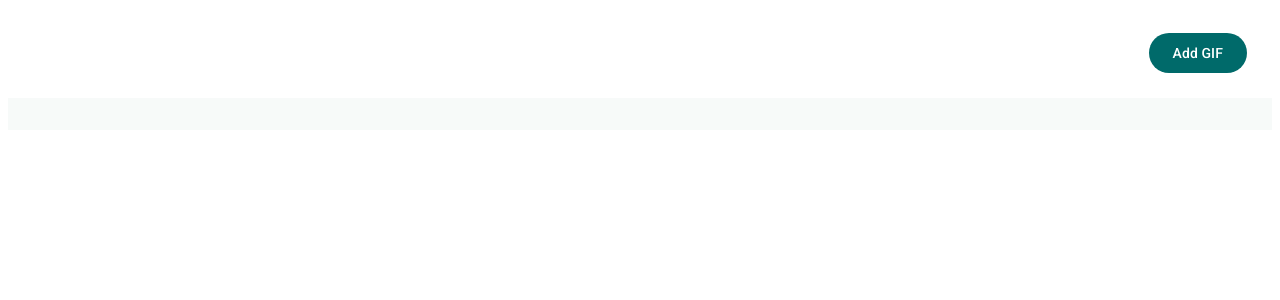
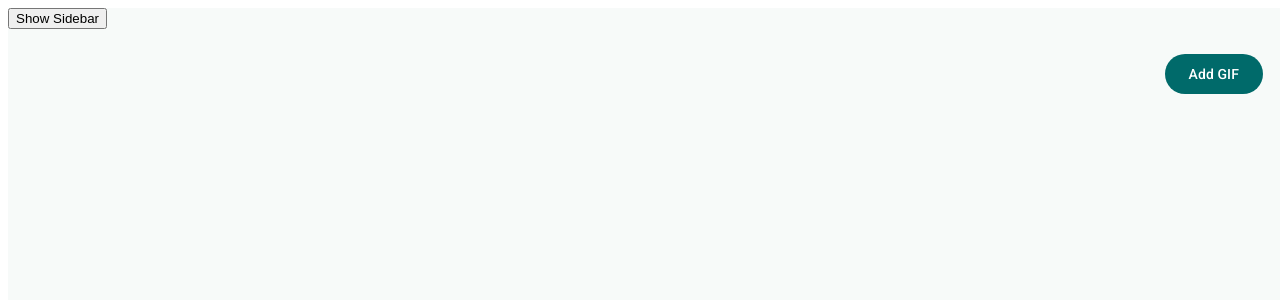
Before and after one commit to jrisner649/gif-project, an Angular app: page / in a window 1280 px wide. Shown: the top 300 px of the page. Built offline with nearby package versions, Linux system fonts and the light colour scheme.

Commit message:
move sidebar to app component to encompass both top bar and dashboard

```diff
--- a/src/app/app.html
+++ b/src/app/app.html
@@ -1,2 +1,10 @@
-<app-top-bar></app-top-bar>
-<app-dashboard></app-dashboard>
+<mat-sidenav-container style="width: 100vw; height: 100vh; container-background-color: none;">
+  <mat-sidenav #sidenav>
+    <app-sidebar></app-sidebar>
+  </mat-sidenav>
+  <mat-sidenav-content>
+    <button (click)="sidenav.toggle()">Show Sidebar</button>
+    <app-top-bar></app-top-bar>
+    <app-dashboard></app-dashboard>
+  </mat-sidenav-content>
+</mat-sidenav-container>
--- a/src/app/app.ts
+++ b/src/app/app.ts
@@ -3,10 +3,12 @@ import { RouterOutlet } from '@angular/router';
 import { TopBarComponent } from './top-bar/top-bar.component';
 import { FormsModule } from '@angular/forms';
 import { DashboardComponent } from "./dashboard/dashboard.component";
+import { MatSidenavModule } from '@angular/material/sidenav';
+import { SidebarComponent } from './sidebar/sidebar.component';
 
 @Component({
   selector: 'app-root',
-  imports: [RouterOutlet, TopBarComponent, FormsModule, DashboardComponent],
+  imports: [RouterOutlet, TopBarComponent, FormsModule, DashboardComponent, MatSidenavModule, SidebarComponent],
   templateUrl: './app.html',
   styleUrl: './app.scss',
 })
--- a/src/app/dashboard/dashboard.component.html
+++ b/src/app/dashboard/dashboard.component.html
@@ -1,12 +1,5 @@
-<mat-sidenav-container>
-  <mat-sidenav-content>
-    <mat-sidenav >
-      <app-sidebar></app-sidebar>
-    </mat-sidenav>
-    <div class="masonry">
-      @for ( gif of addGifService.gifs(); track gif ) {
-        <img class="masonry-item" [src]="gif + '.gif'">
-      }
-    </div>
-  </mat-sidenav-content>
-</mat-sidenav-container>
+<div class="masonry">
+  @for ( gif of addGifService.gifs(); track gif ) {
+    <img class="masonry-item" [src]="gif + '.gif'">
+  }
+</div>
--- a/src/app/dashboard/dashboard.component.ts
+++ b/src/app/dashboard/dashboard.component.ts
@@ -1,13 +1,9 @@
 import { Component, inject } from '@angular/core';
 import { AddGifService } from '../add-gif-service/add-gif.service';
-import {
-  MatSidenavModule
- } from '@angular/material/sidenav';
-import { SidebarComponent } from "../sidebar/sidebar.component";
 
 @Component({
   selector: 'app-dashboard',
-  imports: [MatSidenavModule, SidebarComponent],
+  imports: [],
   templateUrl: './dashboard.component.html',
   styleUrl: './dashboard.component.scss',
 })
```
